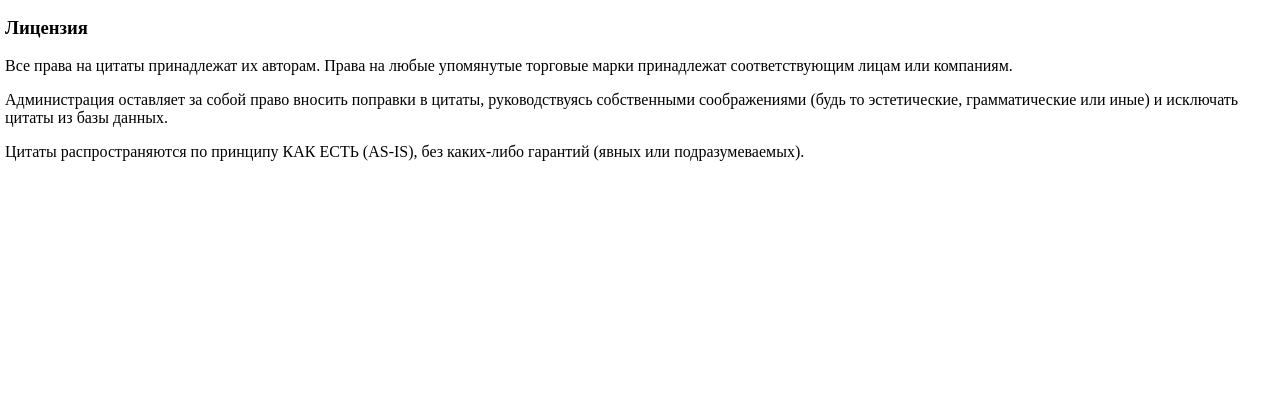
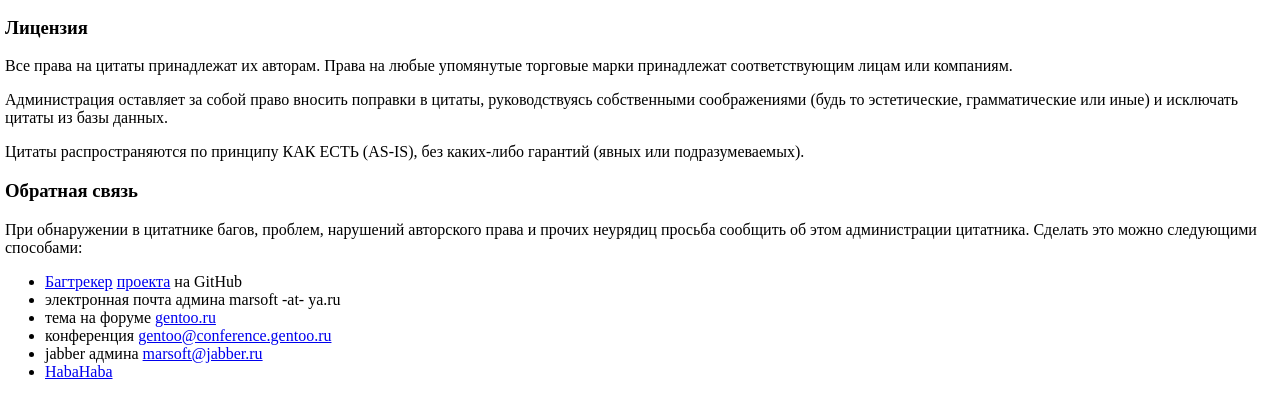
Before and after one commit to MarSoft/gruf, a Python web app: template gruf/templates/main.html in a window 1280 px wide. Shown: the part 263-681 px from the top of the page. Run offline with Jinja, Linux system fonts and the light colour scheme; the template is opened without the code that fills it, so the values that code supplies are empty.

Commit message:
main.html: обратная связь

```diff
--- a/gruf/templates/main.html
+++ b/gruf/templates/main.html
@@ -31,6 +31,18 @@
 <p>Администрация оставляет за собой право вносить поправки в цитаты, руководствуясь собственными соображениями (будь то эстетические, грамматические или иные) и исключать цитаты из базы данных.</p>
 <p>Цитаты распространяются по принципу КАК ЕСТЬ (AS-IS), без каких-либо гарантий (явных или подразумеваемых).</p>
 </div>
+<h3>Обратная связь</h3>
+<p>При обнаружении в цитатнике багов, проблем, нарушений авторского права и прочих неурядиц
+просьба сообщить об этом администрации цитатника.
+Сделать это можно следующими способами:</p>
+<ul>
+	<li><a href="https://github.com/MarSoft/gruf/issues">Багтрекер</a> <a href="https://github.com/MarSoft/gruf">проекта</a> на GitHub</li>
+	<li>электронная почта админа marsoft -at- ya.ru</li>
+	<li>тема на форуме <a href="http://www.gentoo.ru/node/16774">gentoo.ru</a></li>
+	<li>конференция <a href="xmpp:gentoo@conference.gentoo.ru">gentoo@conference.gentoo.ru</a></li>
+	<li>jabber админа <a href="xmpp:marsoft@jabber.ru">marsoft@jabber.ru</a></li>
+	<li><a href="http://habahaba.im/MarSoft">HabaHaba</a></li>
+</ul>
 {% endblock %}
 
-{# vim: set syntax=htmljinja: #}
+{# vim: set ft=htmljinja: #}
```
